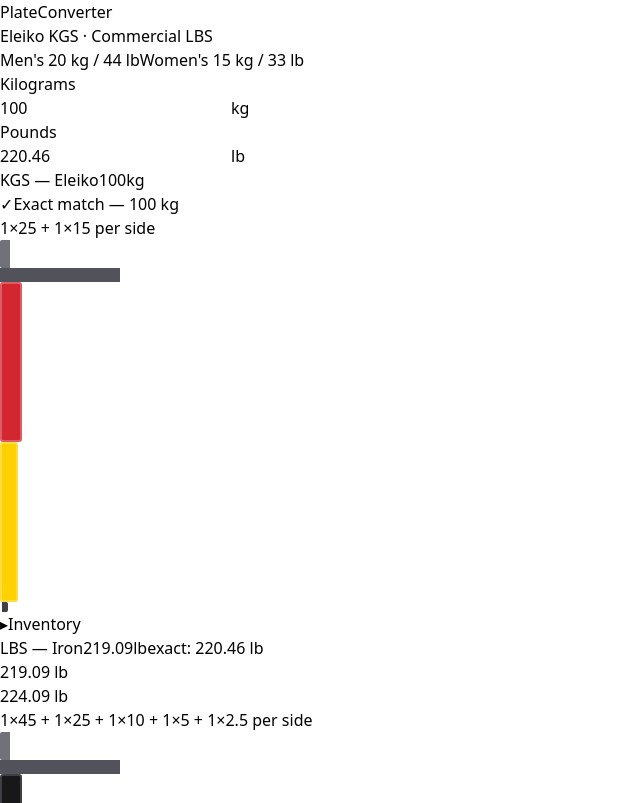
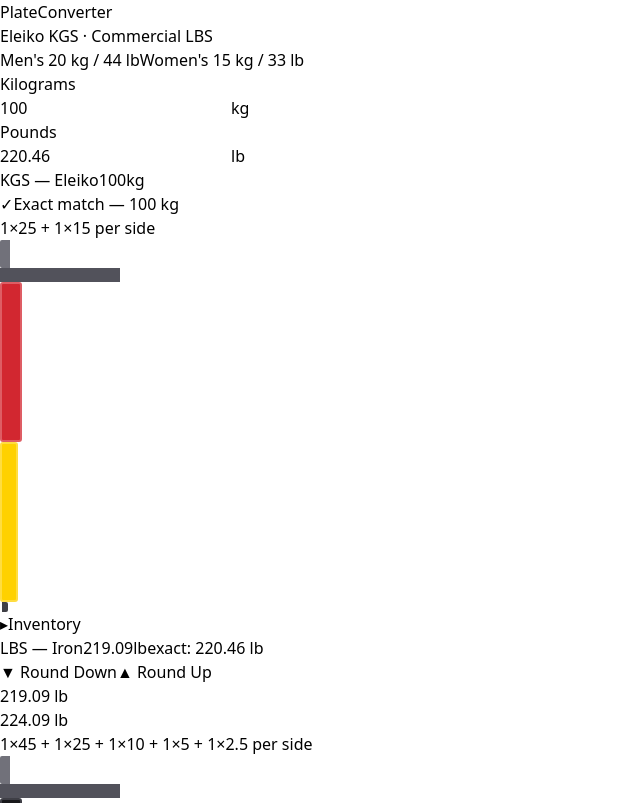
Before and after one commit to dcmshi/plate-converter, a React (Vite) app: page / in a window 1280 px wide. Shown: the top 803 px of the page, without its empty margins (0-640 px from the left). Built offline with nearby package versions, Linux system fonts and the light colour scheme.

Commit message:
Add explicit round down/up toggle to InfoPanel for non-exact matches

```diff
--- a/src/components/InfoPanel.tsx
+++ b/src/components/InfoPanel.tsx
@@ -27,19 +27,43 @@
       {/* Header row */}
       <div className="flex items-baseline gap-2">
         <span className="text-xs text-zinc-500 uppercase tracking-widest">{label}</span>
-        {/* Achievable weight */}
         <span className="text-2xl font-bold text-white tabular-nums">
           {fmtWeight(achievable, unit)}
         </span>
         <span className="text-sm text-zinc-400">{unit}</span>
 
-        {/* Exact badge */}
         {!bounds.isExact && (
           <span className="ml-auto text-xs text-zinc-500">
             exact: {fmtWeight(bounds.exact, unit)} {unit}
           </span>
         )}
       </div>
+
+      {/* Round down / up toggle — only shown for non-exact matches */}
+      {!bounds.isExact && (
+        <div className="flex gap-1 p-0.5 bg-zinc-800 rounded-lg self-start">
+          <button
+            onClick={() => onSelectSide('down')}
+            className={`px-3 py-1 rounded-md text-xs font-medium transition-colors ${
+              activeSide === 'down'
+                ? 'bg-zinc-600 text-white'
+                : 'text-zinc-400 hover:text-zinc-200'
+            }`}
+          >
+            ▼ Round Down
+          </button>
+          <button
+            onClick={() => onSelectSide('up')}
+            className={`px-3 py-1 rounded-md text-xs font-medium transition-colors ${
+              activeSide === 'up'
+                ? 'bg-zinc-600 text-white'
+                : 'text-zinc-400 hover:text-zinc-200'
+            }`}
+          >
+            ▲ Round Up
+          </button>
+        </div>
+      )}
 
       {/* Bounds track */}
       <BoundsTrack
```
Also changed, not shown: 1 other file (tests, documents, lock files or other folders).
